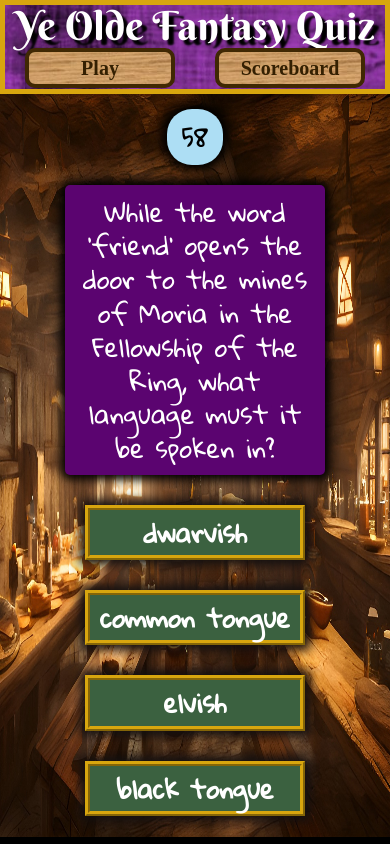
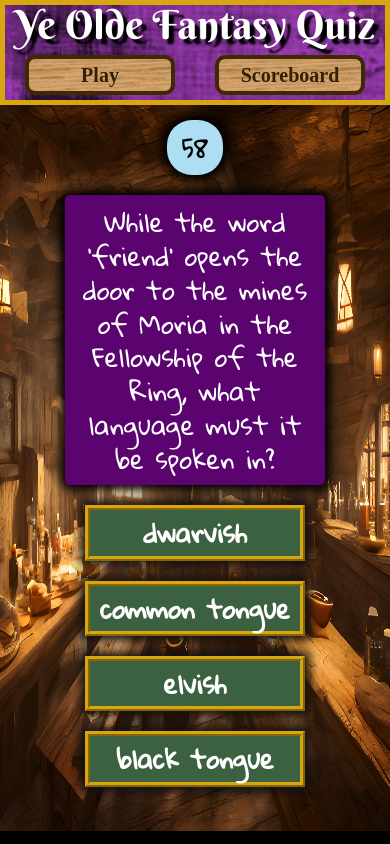
Before and after one commit to ds055/js-quiz, a plain HTML site: page index.html in a window 390 px wide. Both pictures are taken after a click on the button "Play". Drawn offline with nearby package versions, Linux system fonts and the light colour scheme; a web font is replaced by a local one.

Commit message:
fixed spacing issues with header

```diff
--- a/assets/scripts/script.js
+++ b/assets/scripts/script.js
@@ -28,59 +28,59 @@ var questionBank = [
         correctIndex: 2
     },
 
-    // qTwo = {
-    //     question: "In the Discworld series, what is Death's favorite animal?",
-    //     answers: ["cats", "rats", "ravens", "dogs"],
-    //     correctIndex: 0
-    // },
+    qTwo = {
+        question: "In the Discworld series, what is Death's favorite animal?",
+        answers: ["cats", "rats", "ravens", "dogs"],
+        correctIndex: 0
+    },
 
-    // qThree = {
-    //     question: "In Harry Potter and the Sorceror's Stone, what word backwards is the name bestowed upon a mirror that will show you what you want most?",
-    //     answers: ["wish", "desire", "treasure", "fortune"],
-    //     correctIndex: 1
-    // },
+    qThree = {
+        question: "In Harry Potter and the Sorceror's Stone, what word backwards is the name bestowed upon a mirror that will show you what you want most?",
+        answers: ["wish", "desire", "treasure", "fortune"],
+        correctIndex: 1
+    },
 
-    // qFour = {
-    //     question: "In the Wheel of Time series, what is the half of the power that males can wield?",
-    //     answers: ["Saidar", "Callandor", "Callaondir", "Saidin"],
-    //     correctIndex: 3
-    // },
+    qFour = {
+        question: "In the Wheel of Time series, what is the half of the power that males can wield?",
+        answers: ["Saidar", "Callandor", "Callaondir", "Saidin"],
+        correctIndex: 3
+    },
 
-    // qFive = {
-    //     question: "What mythical group does Kvothe seek after they murdered his parents in The Name of the Wind?",
-    //     answers: ["Fae", "Severan", "Edema", "Chandrian"],
-    //     correctIndex: 3
-    // },
+    qFive = {
+        question: "What mythical group does Kvothe seek after they murdered his parents in The Name of the Wind?",
+        answers: ["Fae", "Severan", "Edema", "Chandrian"],
+        correctIndex: 3
+    },
 
-    // qSix = {
-    //     question: "In the Sword of Truth series, Kahlan Amnell possesses the power of what magical order of women?",
-    //     answers: ["Bone Readers", "Mord-sith", "Confessors", "Gars"],
-    //     correctIndex: 2
-    // },
+    qSix = {
+        question: "In the Sword of Truth series, Kahlan Amnell possesses the power of what magical order of women?",
+        answers: ["Bone Readers", "Mord-sith", "Confessors", "Gars"],
+        correctIndex: 2
+    },
 
-    // qSeven = {
-    //     question: "What is the surname of the main family of children who enter Narnia in The Lion, The Witch, and the Wardrobe?",
-    //     answers: ["Pevensie", "Kirke", "Scrubb", "Pole"],
-    //     correctIndex: 0
-    // },
+    qSeven = {
+        question: "What is the surname of the main family of children who enter Narnia in The Lion, The Witch, and the Wardrobe?",
+        answers: ["Pevensie", "Kirke", "Scrubb", "Pole"],
+        correctIndex: 0
+    },
 
-    // qEight = {
-    //     question: "Bartimaeus, from the Bartimaeus Sequence, belongs to which class of demon?",
-    //     answers: ["Afrit", "Naeryan", "Jabor", "Djinn"],
-    //     correctIndex: 3
-    // },
+    qEight = {
+        question: "Bartimaeus, from the Bartimaeus Sequence, belongs to which class of demon?",
+        answers: ["Afrit", "Naeryan", "Jabor", "Djinn"],
+        correctIndex: 3
+    },
 
-    // qNine = {
-    //     question: "In Redwall, young mouse monk Matthias must confront a venomous adder named what?",
-    //     answers: ["Clooney", "Asmodeus", "Vilu", "Tsarmina"],
-    //     correctIndex: 1
-    // },
+    qNine = {
+        question: "In Redwall, young mouse monk Matthias must confront a venomous adder named what?",
+        answers: ["Clooney", "Asmodeus", "Vilu", "Tsarmina"],
+        correctIndex: 1
+    },
 
-    // qTen = {
-    //     question: "Which house bears the motto 'We do not Sow' in the Song of Ice and Fire series?",
-    //     answers: ["Stark", "Greyjoy", "Lannister", "Baratheon"],
-    //     correctIndex: 1
-    // }
+    qTen = {
+        question: "Which house bears the motto 'We do not Sow' in the Song of Ice and Fire series?",
+        answers: ["Stark", "Greyjoy", "Lannister", "Baratheon"],
+        correctIndex: 1
+    }
 ]
 
 playButton.on("click", playGame);
--- a/assets/styles/style.css
+++ b/assets/styles/style.css
@@ -290,8 +290,13 @@ h3 {
 
 @media screen and (max-width: 980px){
 
+    #background {
+        height: 86vh;
+    }
+
     header {
         flex-wrap: wrap;
+        padding-bottom: 5px;
     }
 
     h1 {
@@ -300,6 +305,7 @@ h3 {
 
     #title {
         flex: 1 0 100%;
+        padding-bottom: 10px;
     }
 
     header button {
@@ -308,14 +314,13 @@ h3 {
         height: 40px;
         margin: 0px;
         padding: 0px;
-
     }
 
     header button:hover {
         cursor: pointer;
         position: relative;
         top: 0px;
-        height: 50px;
+        height: 40px;
         min-width: 150px;
     }
 
@@ -348,4 +353,9 @@ h3 {
         margin-top: 0px;
     }
 
+    .answer-box li {
+        padding: 10px;
+        margin-top: 20px;
+    }
+
 }
```
Also changed, not shown: highscores.html (+1 -1 lines).
